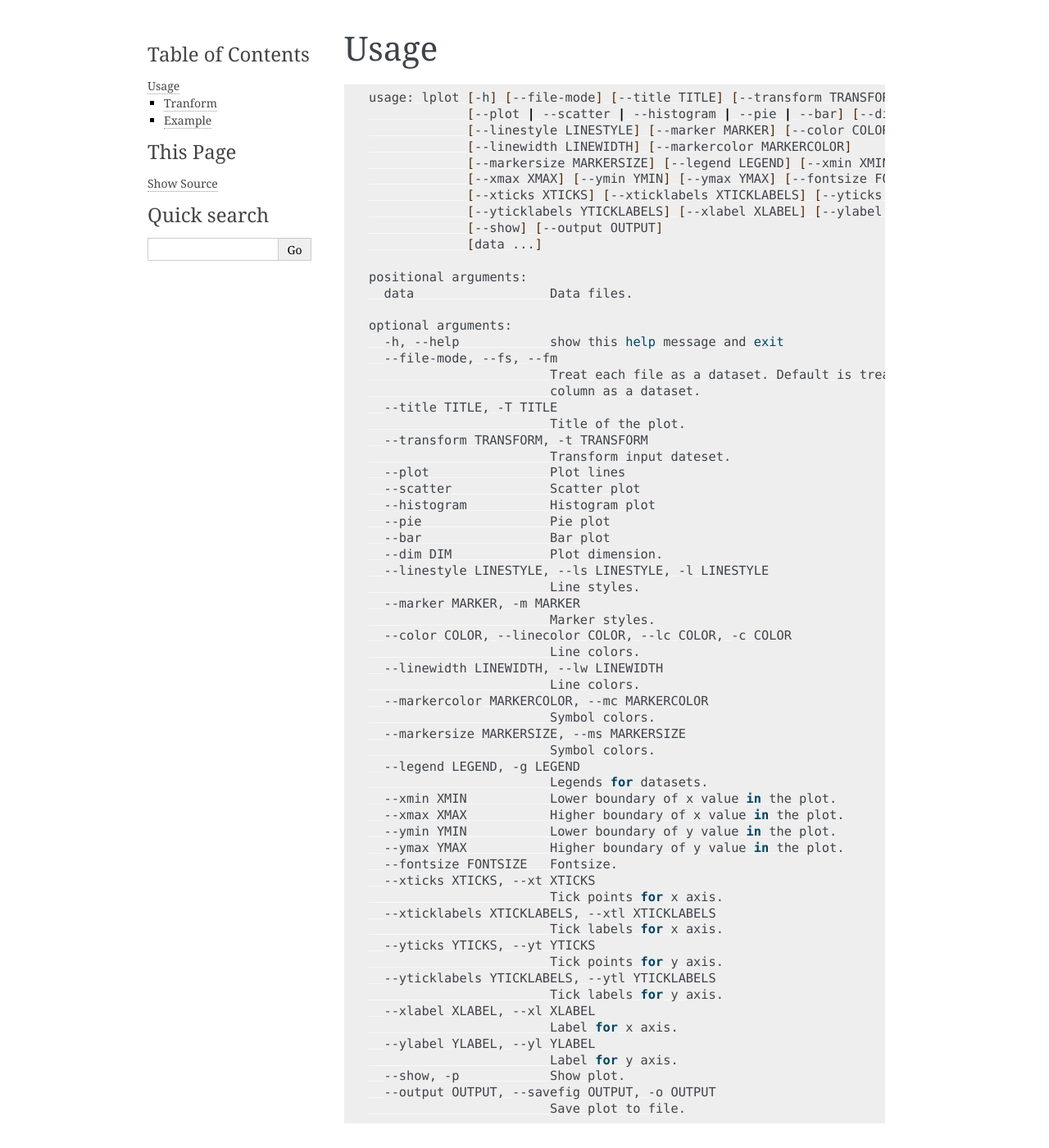
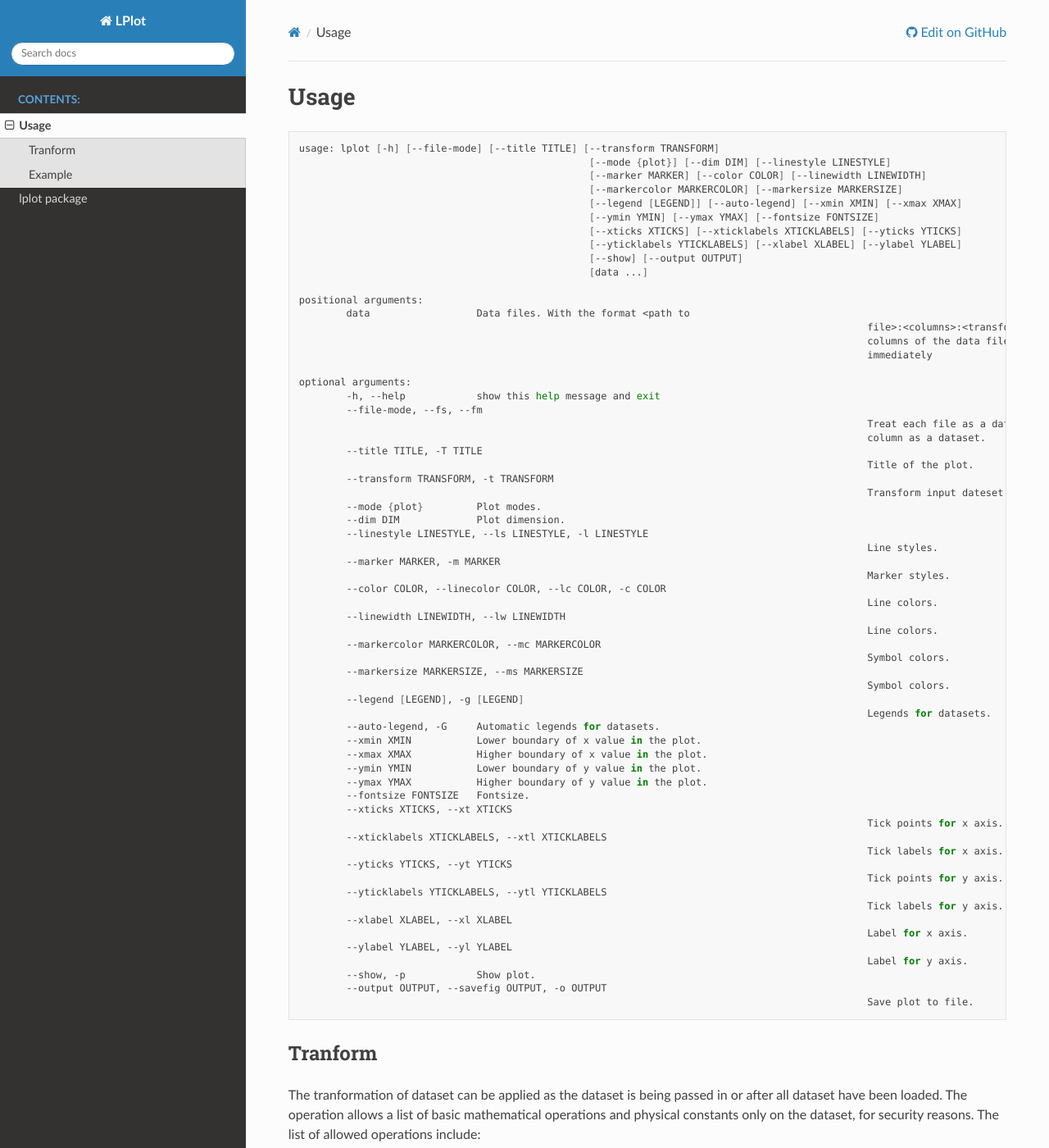
Before and after one commit to lyuwen/lplot, a Sphinx documentation site: the page built from doc/usage.rst, in a window 1280 px wide and 1400 px high. Shown: the whole window at 82% size. Built offline with Sphinx 7.4.7 and the Read the Docs theme 2.0.0, drawn with Linux system fonts in a browser that asks for light colours; some of the changed text lies outside the part shown.

Commit message:
update documentation for lplot

```diff
--- /dev/null
+++ b/doc/_static/css/custom_style.css
@@ -0,0 +1,24 @@
+.strikethrough { text-decoration: line-through; }
+.redacted { background-color: #404040; }
+.strike { text-decoration: line-through; }
+.rst-content a, .rst-content a:visited { color: #2980B9; }
+/*.document a, .document a:visited, .compound a, footer a, .wy-breadcrumbs a, .compound a:visited, footer a:visited, .wy-breadcrumbs a:visited { color: #2980B9; }*/
+.rst-content .code-block-caption {
+--tw-bg-opacity: 1;
+font-style: italic;
+font-size: 85%;
+line-height: 1;
+text-align: left;
+padding: 0.75em 1em;
+background-color: rgba(243,244,246,var(--tw-bg-opacity));
+border-top-left-radius: 0.5em;
+border-top-right-radius: 0.5em;
+}
+.gh-icon{
+  width: 24px;
+  padding-top: 0px;
+  padding-bottom: 0px;
+}
+.wy-nav-content {
+    max-width: 1200px;
+}
--- a/doc/conf.py
+++ b/doc/conf.py
@@ -17,7 +17,11 @@
     'sphinx.ext.autodoc',
     'sphinx.ext.viewcode',
     'sphinx.ext.todo',
+    'sphinx.ext.mathjax',
     'sphinx.ext.napoleon',
+    'sphinx.ext.githubpages',
+    'sphinx_rtd_theme',
+    'sphinx_copybutton',
 ]
 
 templates_path = ['_templates']
@@ -28,8 +32,17 @@
 # -- Options for HTML output -------------------------------------------------
 # https://www.sphinx-doc.org/en/master/usage/configuration.html#options-for-html-output
 
-html_theme = 'alabaster'
+#  html_theme = 'alabaster'
+html_theme = 'sphinx_rtd_theme'
 html_static_path = ['_static']
+html_css_files = [
+    'css/custom_style.css',
+]
+html_context = {
+    'display_github': True,
+    'github_repo': 'lplot',
+    'github_user': 'lyuwen',
+}
 
 # -- Options for todo extension ----------------------------------------------
 # https://www.sphinx-doc.org/en/master/usage/extensions/todo.html#configuration
--- /dev/null
+++ b/doc/requirements.txt
@@ -0,0 +1,3 @@
+Sphinx>=4.0.0
+sphinx-copybutton>=0.5.0
+sphinx-rtd-theme>=1.0.0
--- a/doc/usage.rst
+++ b/doc/usage.rst
@@ -3,69 +3,69 @@
 
 .. code-block:: bash
 
-    usage: lplot [-h] [--file-mode] [--title TITLE] [--transform TRANSFORM]
-                 [--plot | --scatter | --histogram | --pie | --bar] [--dim DIM]
-                 [--linestyle LINESTYLE] [--marker MARKER] [--color COLOR]
-                 [--linewidth LINEWIDTH] [--markercolor MARKERCOLOR]
-                 [--markersize MARKERSIZE] [--legend LEGEND] [--xmin XMIN]
-                 [--xmax XMAX] [--ymin YMIN] [--ymax YMAX] [--fontsize FONTSIZE]
-                 [--xticks XTICKS] [--xticklabels XTICKLABELS] [--yticks YTICKS]
-                 [--yticklabels YTICKLABELS] [--xlabel XLABEL] [--ylabel YLABEL]
-                 [--show] [--output OUTPUT]
-                 [data ...]
+		usage: lplot [-h] [--file-mode] [--title TITLE] [--transform TRANSFORM]
+								 [--mode {plot}] [--dim DIM] [--linestyle LINESTYLE]
+								 [--marker MARKER] [--color COLOR] [--linewidth LINEWIDTH]
+								 [--markercolor MARKERCOLOR] [--markersize MARKERSIZE]
+								 [--legend [LEGEND]] [--auto-legend] [--xmin XMIN] [--xmax XMAX]
+								 [--ymin YMIN] [--ymax YMAX] [--fontsize FONTSIZE]
+								 [--xticks XTICKS] [--xticklabels XTICKLABELS] [--yticks YTICKS]
+								 [--yticklabels YTICKLABELS] [--xlabel XLABEL] [--ylabel YLABEL]
+								 [--show] [--output OUTPUT]
+								 [data ...]
 
-    positional arguments:
-      data                  Data files.
+		positional arguments:
+			data                  Data files. With the format <path to
+														file>:<columns>:<transformation>, one can select
+														columns of the data files and apply transformation
+														immediately
 
-    optional arguments:
-      -h, --help            show this help message and exit
-      --file-mode, --fs, --fm
-                            Treat each file as a dataset. Default is treating each
-                            column as a dataset.
-      --title TITLE, -T TITLE
-                            Title of the plot.
-      --transform TRANSFORM, -t TRANSFORM
-                            Transform input dateset.
-      --plot                Plot lines
-      --scatter             Scatter plot
-      --histogram           Histogram plot
-      --pie                 Pie plot
-      --bar                 Bar plot
-      --dim DIM             Plot dimension.
-      --linestyle LINESTYLE, --ls LINESTYLE, -l LINESTYLE
-                            Line styles.
-      --marker MARKER, -m MARKER
-                            Marker styles.
-      --color COLOR, --linecolor COLOR, --lc COLOR, -c COLOR
-                            Line colors.
-      --linewidth LINEWIDTH, --lw LINEWIDTH
-                            Line colors.
-      --markercolor MARKERCOLOR, --mc MARKERCOLOR
-                            Symbol colors.
-      --markersize MARKERSIZE, --ms MARKERSIZE
-                            Symbol colors.
-      --legend LEGEND, -g LEGEND
-                            Legends for datasets.
-      --xmin XMIN           Lower boundary of x value in the plot.
-      --xmax XMAX           Higher boundary of x value in the plot.
-      --ymin YMIN           Lower boundary of y value in the plot.
-      --ymax YMAX           Higher boundary of y value in the plot.
-      --fontsize FONTSIZE   Fontsize.
-      --xticks XTICKS, --xt XTICKS
-                            Tick points for x axis.
-      --xticklabels XTICKLABELS, --xtl XTICKLABELS
-                            Tick labels for x axis.
-      --yticks YTICKS, --yt YTICKS
-                            Tick points for y axis.
-      --yticklabels YTICKLABELS, --ytl YTICKLABELS
-                            Tick labels for y axis.
-      --xlabel XLABEL, --xl XLABEL
-                            Label for x axis.
-      --ylabel YLABEL, --yl YLABEL
-                            Label for y axis.
-      --show, -p            Show plot.
-      --output OUTPUT, --savefig OUTPUT, -o OUTPUT
-                            Save plot to file.
+		optional arguments:
+			-h, --help            show this help message and exit
+			--file-mode, --fs, --fm
+														Treat each file as a dataset. Default is treating each
+														column as a dataset.
+			--title TITLE, -T TITLE
+														Title of the plot.
+			--transform TRANSFORM, -t TRANSFORM
+														Transform input dateset.
+			--mode {plot}         Plot modes.
+			--dim DIM             Plot dimension.
+			--linestyle LINESTYLE, --ls LINESTYLE, -l LINESTYLE
+														Line styles.
+			--marker MARKER, -m MARKER
+														Marker styles.
+			--color COLOR, --linecolor COLOR, --lc COLOR, -c COLOR
+														Line colors.
+			--linewidth LINEWIDTH, --lw LINEWIDTH
+														Line colors.
+			--markercolor MARKERCOLOR, --mc MARKERCOLOR
+														Symbol colors.
+			--markersize MARKERSIZE, --ms MARKERSIZE
+														Symbol colors.
+			--legend [LEGEND], -g [LEGEND]
+														Legends for datasets.
+			--auto-legend, -G     Automatic legends for datasets.
+			--xmin XMIN           Lower boundary of x value in the plot.
+			--xmax XMAX           Higher boundary of x value in the plot.
+			--ymin YMIN           Lower boundary of y value in the plot.
+			--ymax YMAX           Higher boundary of y value in the plot.
+			--fontsize FONTSIZE   Fontsize.
+			--xticks XTICKS, --xt XTICKS
+														Tick points for x axis.
+			--xticklabels XTICKLABELS, --xtl XTICKLABELS
+														Tick labels for x axis.
+			--yticks YTICKS, --yt YTICKS
+														Tick points for y axis.
+			--yticklabels YTICKLABELS, --ytl YTICKLABELS
+														Tick labels for y axis.
+			--xlabel XLABEL, --xl XLABEL
+														Label for x axis.
+			--ylabel YLABEL, --yl YLABEL
+														Label for y axis.
+			--show, -p            Show plot.
+			--output OUTPUT, --savefig OUTPUT, -o OUTPUT
+														Save plot to file.
 
 
 Tranform
@@ -92,9 +92,16 @@
 
 Example
 -------
+
+For example, the following command takes in the ``dataset.txt`` file, use the second to fourth columns in ``y`` from the file (index for ``y`` starts from 0),
+treat the data in the file as a single dateset, increment the values in ``x`` by 1,
+then apply the transformation :math:`y[0]=sin(x[0]^2)` to the ``y`` of the first dataset (i.e. in the first dataset,``y`` is replaced with the ``sin`` of ``x`` squared).
+Additionally, the label for ``x``-axis will be "X" and that for ``y`` will be :math:`x^2`. Finally the plot will be displayed in a GUI and saved into ``figure.pdf`` file
+at the same time.
+
 .. code-block:: bash
 
-    lplot --fs "dataset.txt:x=x+1" --title test \
+    lplot --fs "dataset.txt:1..3:x=x+1" --title test \
         --transform "y[0]=sin(x[0]**2)" \
         --xl "X" --yl "\$\\x^2\$" \
         --show -o figure.pdf
```
